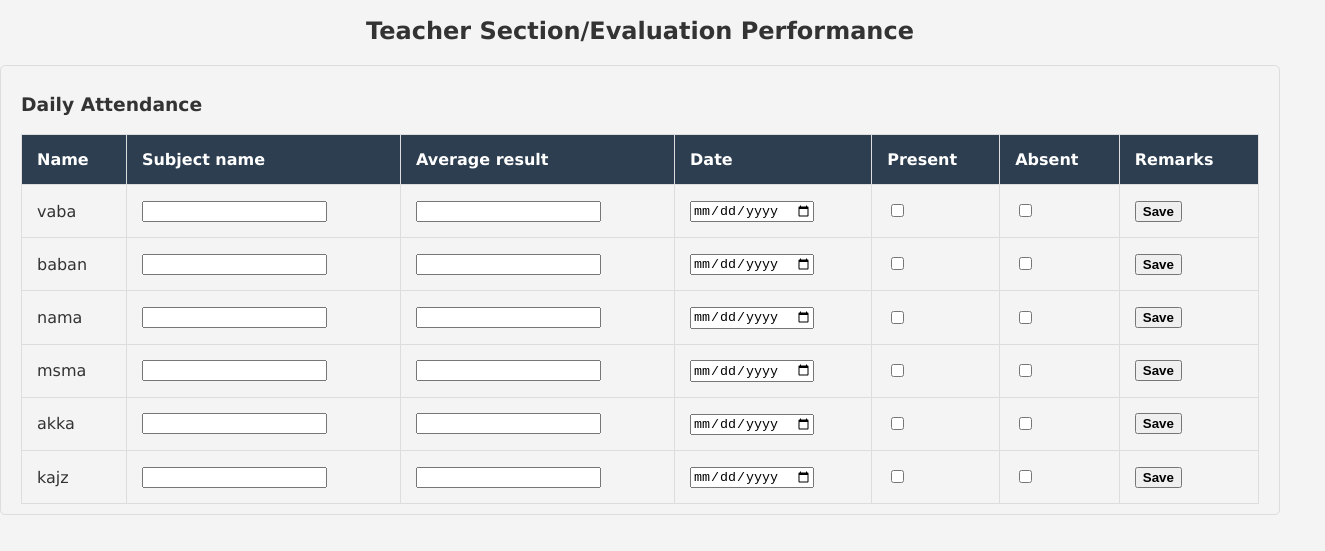
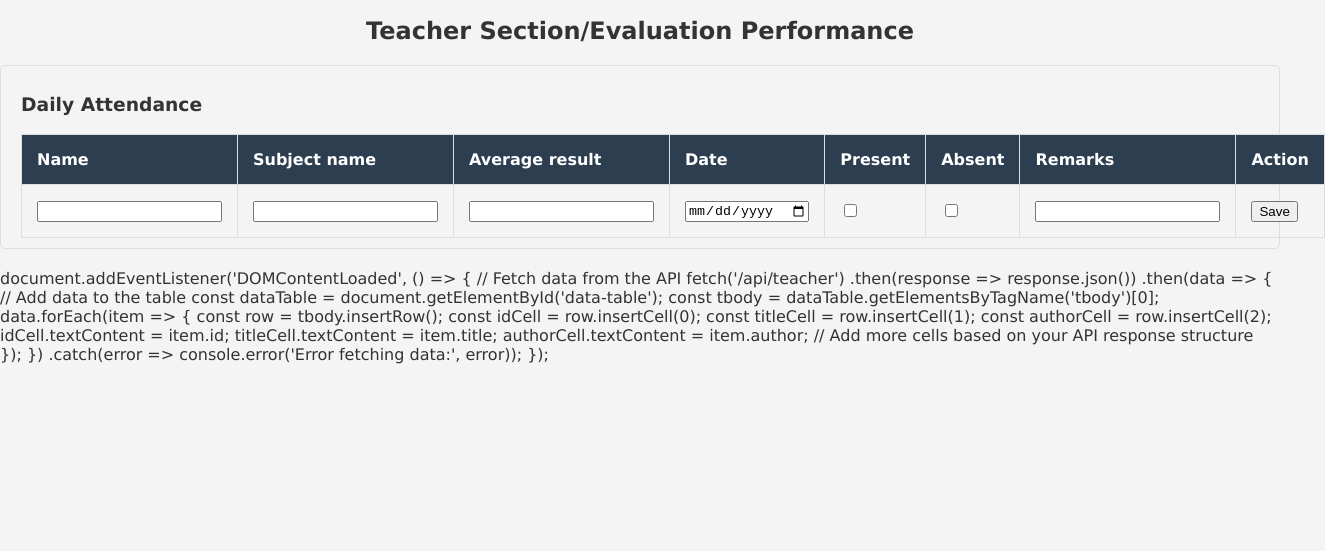
Before and after one commit to roonic/pariwartan, a website: page public/teacher.html in a window 1280 px wide. Shown: the part 123-674 px from the top of the page, 1325 px wide, since content can reach past the window. Drawn offline with Linux system fonts and the light colour scheme.

```diff
--- a/public/index.css
+++ b/public/index.css
@@ -52,6 +52,7 @@
     justify-content: center;
     align-items: center;
 }
+
 
 ul li{
 list-style: none;
@@ -247,10 +248,9 @@
 }
 
 footer {
+    position: sticky;
     background-color: #1f2937;
     color: #FFF;
-    display: flex;
-    justify-content: center;
-    align-items: center;
+    text-align: center;
     padding: 2em 0;
 }
--- a/public/teacher.html
+++ b/public/teacher.html
@@ -8,15 +8,15 @@
 </head>
 <body>
 
-    <h1 align="Center">Tracking System</h1>
+    <h1 align="center">Tracking System</h1>
 
     <nav>
         <a href="data.html" class="previous">&laquo; Back</a>
-
         <a href="teacher.html">Teachers Info</a>
         <a href="student.html">Students Info</a>
     </nav>
-    <h2 align="Center">Teacher Section/Evaluation Performance</h2>
+
+    <h2 align="center">Teacher Section/Evaluation Performance</h2>
 
     <div class="student-info">
         <div class="attendance">
@@ -32,64 +32,59 @@
                         <th>Present</th>
                         <th>Absent</th>
                         <th>Remarks</th>
+                        <th>Action</th>
                     </tr>
+                </thead>
                 <tbody>
                     <tr>
-                            <td>vaba</td>
                         <td><input type="text" id="name" name="name" required></td>
-                            <td><input type="textbox" id="name" name="name" required></td>
-                            <td><input type="date" id="name" name="name" required></td>
+                        <td><input type="text" id="subject" name="subject" required></td>
+                        <td><input type="text" id="average" name="average" required></td>
+                        <td><input type="date" id="attendanceDate" name="attendanceDate" required></td>
                         <td><input type="checkbox" name="present"></td>
-                            <td><input type="checkbox" name="present"></td>
-                            <td><button class="formbtn"><a href="#">Save</a></button></td>
-                        </tr>
-                        <tr>
-                            <td>baban</td>
-                            <td><input type="text" id="name" name="name" required></td>
-                            <td><input type="textbox" id="name" name="name" required></td>
-                            <td><input type="date" id="name" name="name" required></td>
-                            <td><input type="checkbox" name="present"></td>
-                            <td><input type="checkbox" name="present"></td>
-                            <td><button class="formbtn"><a href="#">Save</a></button></td>
-                        </tr>
-                        <tr>
-                            <td>nama</td>
-                            <td><input type="text" id="name" name="name" required></td>
-                            <td><input type="textbox" id="name" name="name" required></td>
-                            <td><input type="date" id="name" name="name" required></td>
-                            <td><input type="checkbox" name="present"></td>
-                            <td><input type="checkbox" name="present"></td>
-                            <td><button class="formbtn"><a href="#">Save</a></button></td>
-                        </tr>
-                        <tr>
-                            <td>msma</td>
-                            <td><input type="text" id="name" name="name" required></td>
-                            <td><input type="textbox" id="name" name="name" required></td>
-                            <td><input type="date" id="name" name="name" required></td>
-                            <td><input type="checkbox" name="present"></td>
-                            <td><input type="checkbox" name="present"></td>
-                            <td><button class="formbtn"><a href="#">Save</a></button></td>
-                        </tr>
-                        <tr>
-                            <td>akka</td>
-                            <td><input type="text" id="name" name="name" required></td>
-                            <td><input type="textbox" id="name" name="name" required></td>
-                            <td><input type="date" id="name" name="name" required></td>
-                            <td><input type="checkbox" name="present"></td>
-                            <td><input type="checkbox" name="present"></td>
-                            <td><button class="formbtn"><a href="#">Save</a></button></td>
-                        </tr>
-                        <tr>
-                            <td>kajz</td>
-                            <td><input type="text" id="name" name="name" required></td>
-                            <td><input type="textbox" id="name" name="name" required></td>
-                            <td><input type="date" id="name" name="name" required></td>
-                            <td><input type="checkbox" name="present"></td>
-                            <td><input type="checkbox" name="present"></td>
-                            <td><button class="formbtn"><a href="#">Save</a></button></td>
+                        <td><input type="checkbox" name="absent"></td>
+                        <td><input type="text" id="remarks" name="remarks"></td>
+                        <td><button class="formbtn" onclick="saveAttendance()">Save</button></td>
                     </tr>
                 </tbody>
-                </thead>
             </table>
+        </div>
+    </div>
+
+    <script>
+        function saveAttendance() {
+            // You can add logic here to send the form data to your server/API
+            // For example, using fetch or other AJAX methods
+            console.log("Attendance data will be saved.");
+        }
+    </script>
+
 </body>
 </html>
+
+  document.addEventListener('DOMContentLoaded', () => {
+    // Fetch data from the API
+    fetch('/api/teacher')
+      .then(response => response.json())
+      .then(data => {
+        // Add data to the table
+        const dataTable = document.getElementById('data-table');
+        const tbody = dataTable.getElementsByTagName('tbody')[0];
+
+        data.forEach(item => {
+          const row = tbody.insertRow();
+          const idCell = row.insertCell(0);
+          const titleCell = row.insertCell(1);
+          const authorCell = row.insertCell(2);
+
+          idCell.textContent = item.id;
+          titleCell.textContent = item.title;
+          authorCell.textContent = item.author;
+          // Add more cells based on your API response structure
+        });
+      })
+      .catch(error => console.error('Error fetching data:', error));
+  });
+</script>
+</body>
+</html>
```
Also changed, not shown: controllers/teacherList.js (added, +22 -0 lines), public/index.html (+42 -14 lines). Lines whose indentation alone changed are shown as unchanged.
